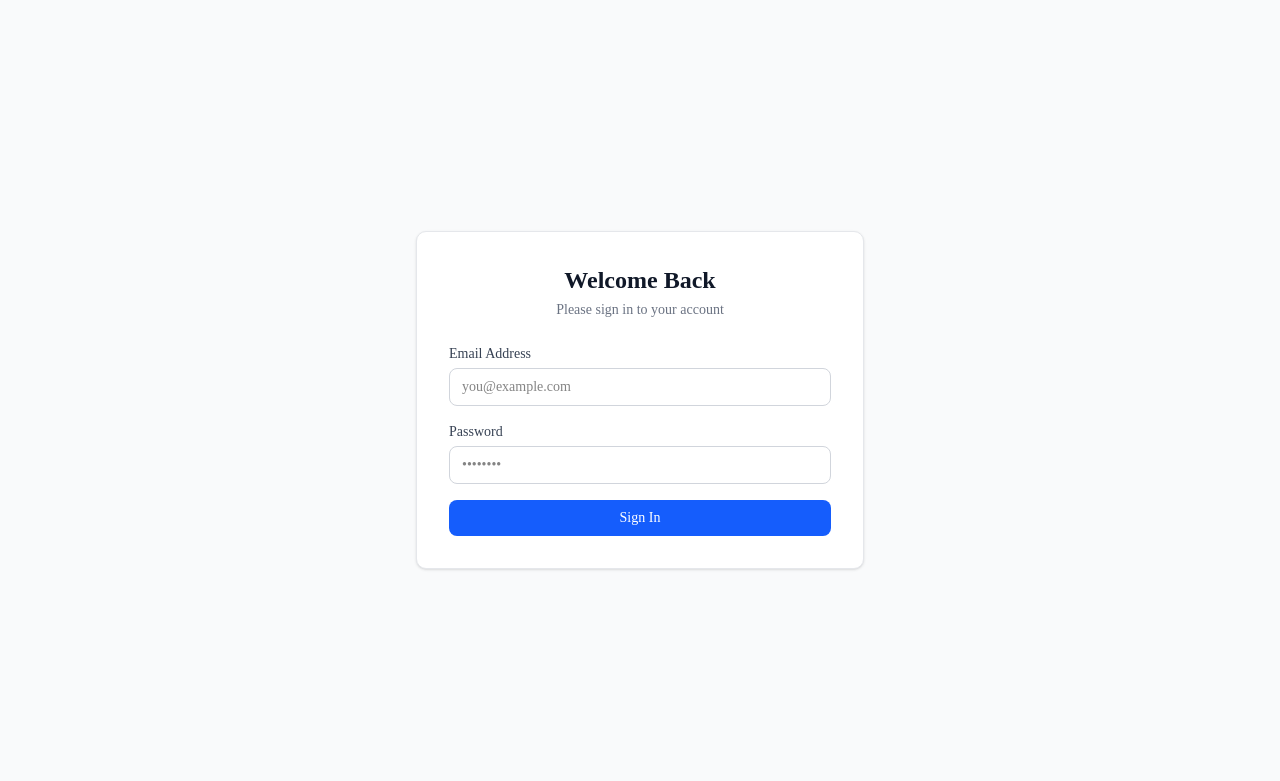
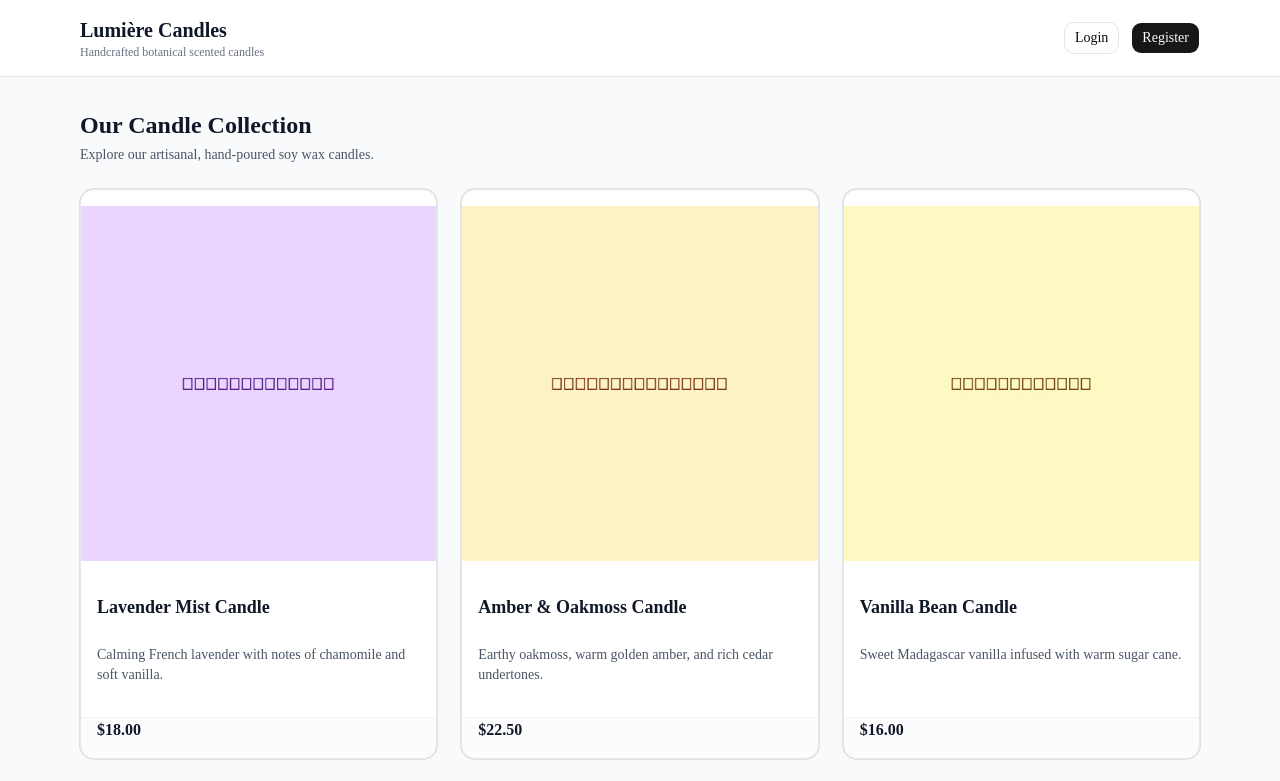
Before and after one commit to Fin26ne/Track4Run, a Next.js app: page / in a window 1280 px wide. Shown: the top 781 px of the page. Built offline with nearby package versions, Linux system fonts and the light colour scheme.

Commit message:
home page product list

```diff
--- a/app/page.tsx
+++ b/app/page.tsx
@@ -1,55 +1,62 @@
-"use client";
+import Link from "next/link";
+import { products } from "@/data/products";
+import ProductCard from "@/components/ProductCard";
+import { buttonVariants } from "@/components/ui/button";
+import { cn } from "cn";
 
 export default function HomePage() {
   return (
-    <main className="min-h-screen flex items-center justify-center bg-gray-50 p-4">
-      <div className="w-full max-w-md bg-white rounded-lg border border-gray-200 shadow-sm p-6 sm:p-8">
-        <div className="mb-6 text-center">
-          <h1 className="text-2xl font-bold text-gray-900">Welcome Back</h1>
-          <p className="text-sm text-gray-500 mt-1">Please sign in to your account</p>
+    <div className="min-h-screen bg-gray-50 flex flex-col">
+      {/* Header navigation */}
+      <header className="border-b border-gray-200 bg-white sticky top-0 z-10">
+        <div className="max-w-6xl mx-auto px-4 py-4 flex items-center justify-between">
+          <div>
+            <h1 className="text-xl font-bold text-gray-900">Lumière Candles</h1>
+            <p className="text-xs text-gray-500">Handcrafted botanical scented candles</p>
+          </div>
+          <div className="flex items-center gap-3">
+            <Link
+              href="/login"
+              data-testid="btn-login"
+              className={cn(buttonVariants({ variant: "outline" }), "cursor-pointer")}
+            >
+              Login
+            </Link>
+            <Link
+              href="/register"
+              data-testid="btn-register"
+              className={cn(buttonVariants({ variant: "default" }), "cursor-pointer")}
+            >
+              Register
+            </Link>
+          </div>
+        </div>
+      </header>
+
+      {/* Main product catalog */}
+      <main className="flex-1 max-w-6xl w-full mx-auto px-4 py-8">
+        <div className="mb-6">
+          <h2 className="text-2xl font-bold text-gray-900">Our Candle Collection</h2>
+          <p className="text-sm text-gray-600 mt-1">
+            Explore our artisanal, hand-poured soy wax candles.
+          </p>
         </div>
 
-        <form onSubmit={(e) => e.preventDefault()} className="space-y-4">
-          <div>
-            <label
-              htmlFor="email"
-              className="block text-sm font-medium text-gray-700 mb-1"
-            >
-              Email Address
-            </label>
-            <input
-              id="email"
-              name="email"
-              type="email"
-              placeholder="you@example.com"
-              className="w-full rounded-md border border-gray-300 px-3 py-2 text-sm focus:outline-none focus:ring-2 focus:ring-blue-500 focus:border-transparent"
-            />
-          </div>
+        {/* Product grid container */}
+        <div
+          data-testid="product-list"
+          className="grid grid-cols-1 sm:grid-cols-2 lg:grid-cols-3 gap-6"
+        >
+          {products.map((product) => (
+            <ProductCard key={product.id} product={product} />
+          ))}
+        </div>
+      </main>
 
-          <div>
-            <label
-              htmlFor="password"
-              className="block text-sm font-medium text-gray-700 mb-1"
-            >
-              Password
-            </label>
-            <input
-              id="password"
-              name="password"
-              type="password"
-              placeholder="••••••••"
-              className="w-full rounded-md border border-gray-300 px-3 py-2 text-sm focus:outline-none focus:ring-2 focus:ring-blue-500 focus:border-transparent"
-            />
-          </div>
-
-          <button
-            type="submit"
-            className="w-full rounded-md bg-blue-600 px-4 py-2 text-sm font-medium text-white hover:bg-blue-700 focus:outline-none focus:ring-2 focus:ring-blue-500 transition-colors"
-          >
-            Sign In
-          </button>
-        </form>
-      </div>
-    </main>
+      {/* Footer */}
+      <footer className="border-t border-gray-200 bg-white py-6 text-center text-xs text-gray-500">
+        <p>&copy; {new Date().getFullYear()} Lumière Candles. Hand-poured with love.</p>
+      </footer>
+    </div>
   );
 }
```
